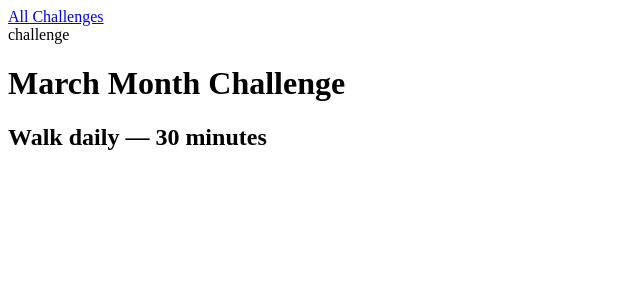
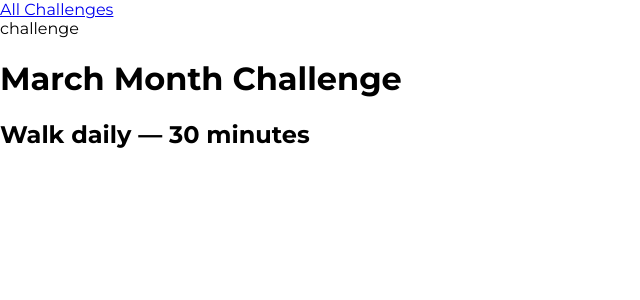
Before and after one commit to Ryanhustler420/django, a Django app: page /challenges/march in a window 1280 px wide. Shown: the top 300 px of the page, without its empty margins (0-640 px from the left). Run offline with Django 5.2, Linux system fonts and the light colour scheme.

Commit message:
added global static files

```diff
--- a/mypages/mypages/settings.py
+++ b/mypages/mypages/settings.py
@@ -117,8 +117,11 @@ USE_TZ = True
 # Static files (CSS, JavaScript, Images)
 # https://docs.djangoproject.com/en/6.1/howto/static-files/
 
-STATIC_URL = "static/"
+STATIC_URL = "static/" # App Level
 
+STATICFILES_DIRS = [ # Root Level
+    BASE_DIR / "static"
+]
 
 # Email
 # https://docs.djangoproject.com/en/6.1/topics/email/#topic-email-configuration
--- /dev/null
+++ b/mypages/static/base.css
@@ -0,0 +1,9 @@
+@import url('https://fonts.googleapis.com/css2?family=Montserrat:ital,wght@0,100..900;1,100..900&display=swap');
+
+html {
+    font-family: "Montserrat", sans-serif;
+}
+
+body {
+    margin: 0;
+}
--- a/mypages/templates/base.html
+++ b/mypages/templates/base.html
@@ -1,3 +1,5 @@
+{% load static %}
+
 <!DOCTYPE html>
 <html lang="en">
 <head>
@@ -5,7 +7,7 @@
     <meta name="viewport" content="width=device-width, initial-scale=1.0">
     <title>{% block page_title %}My Challenges{% endblock page_title %}</title>
     {% block css_files %}
-
+        <link rel="stylesheet" href="{% static 'base.css' %}">
     {% endblock %}
 </head>
 <body>
```
